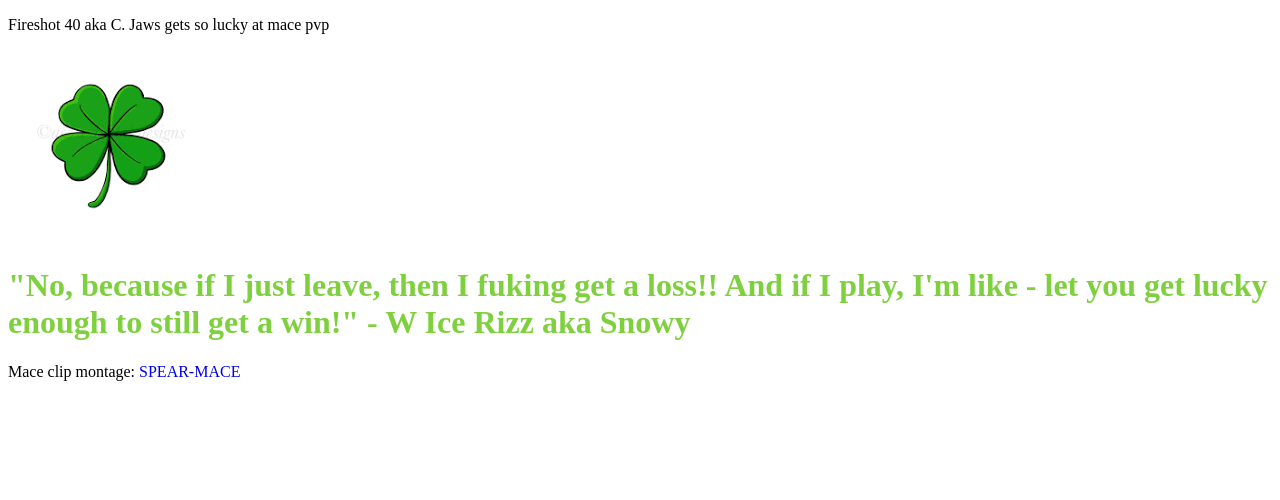
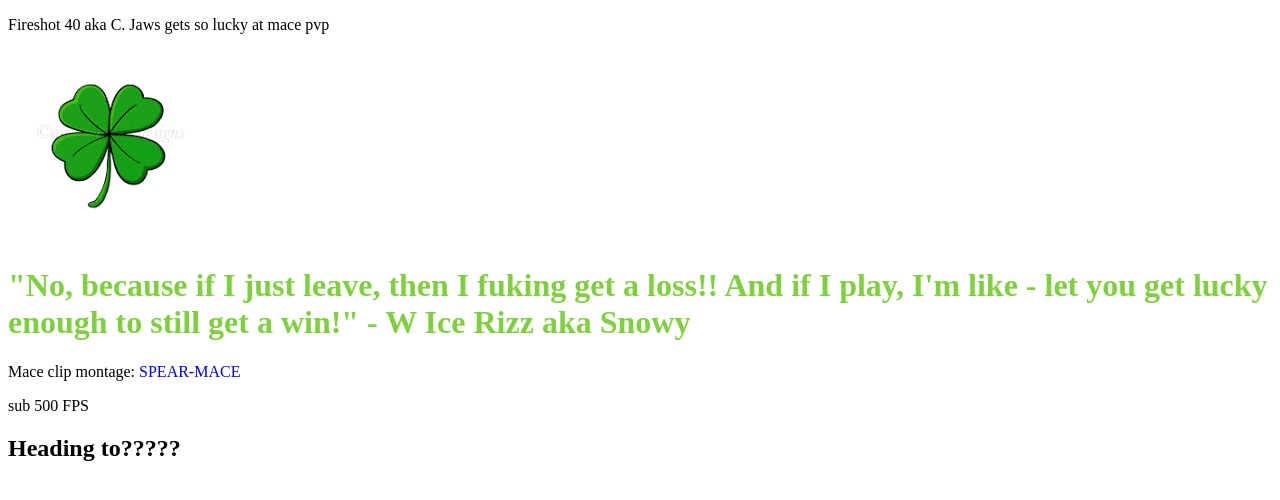
Before and after one commit to SSLfailed/luckyducker, a plain HTML site: page index.html in a window 1280 px wide. Drawn offline with Linux system fonts and the light colour scheme.

Commit message:
Update index.html

```diff
--- a/index.html
+++ b/index.html
@@ -4,12 +4,14 @@
 <head>
     <title>SO LUCKY</title>
     <link rel="stylesheet" href="style.css">
-    <link rel="shortcut icon" type="image/x-icon" href="img/nahna.png" />
+    <link rel="icon" type="image/png" href="img/nahna.png">
 </head>
 <body>
     <p>Fireshot 40 aka C. Jaws gets so lucky at mace pvp</p>
     <img src="img/fourlef.png" alt="4 leaf colver?">
     <h1>"No, because if I just leave, then I fuking get a loss!! And if I play, I'm like - let you get lucky enough to still get a win!" - W Ice Rizz aka Snowy</h1>
     <p>Mace clip montage: <a href="https://www.youtube.com/watch?v=dQw4w9WgXcQ" target="_blank">SPEAR-MACE</a></p>
+    <p class="sub5">sub 500 FPS</p>
+    <h2>Heading to?????</h2>
 </body>
 </html>
```
